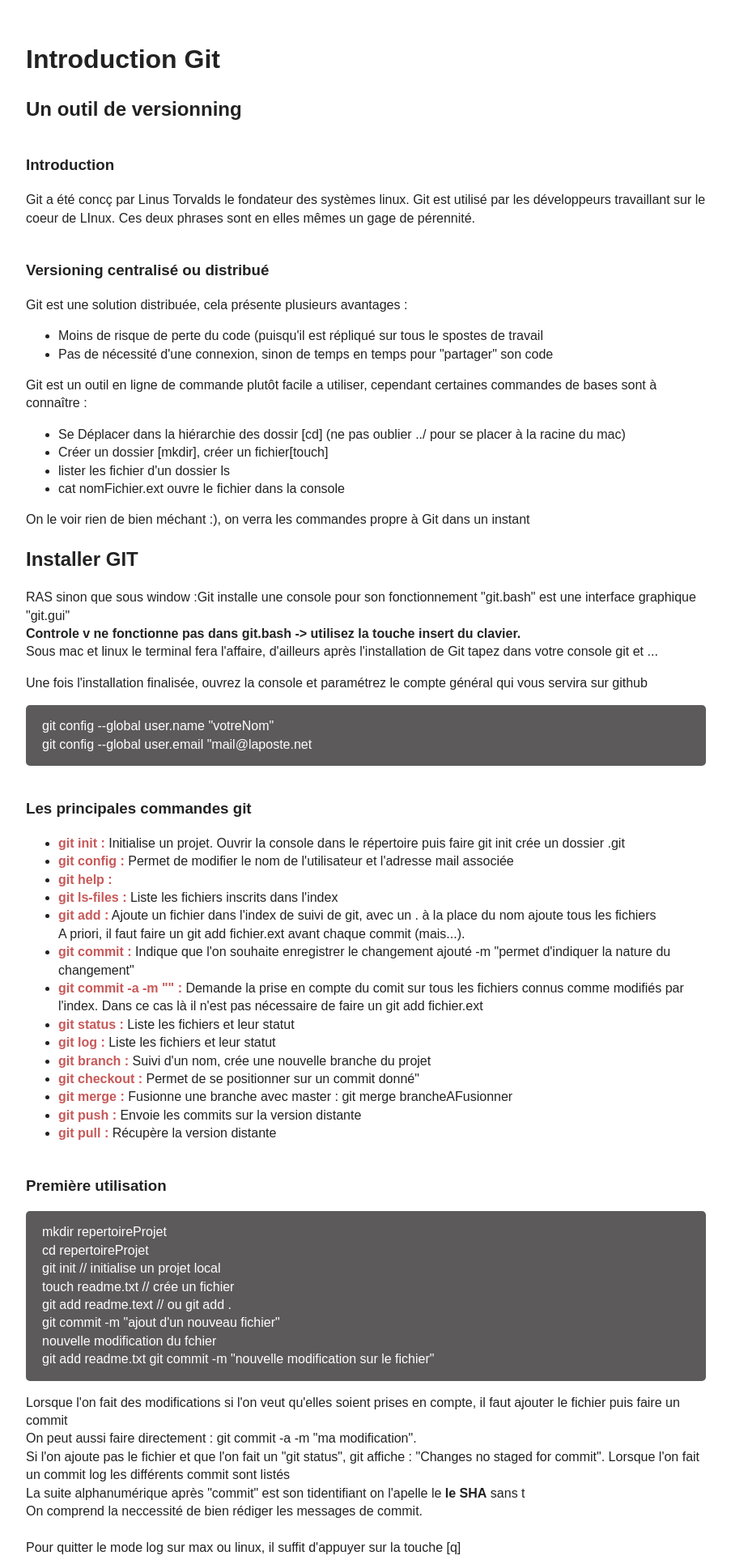
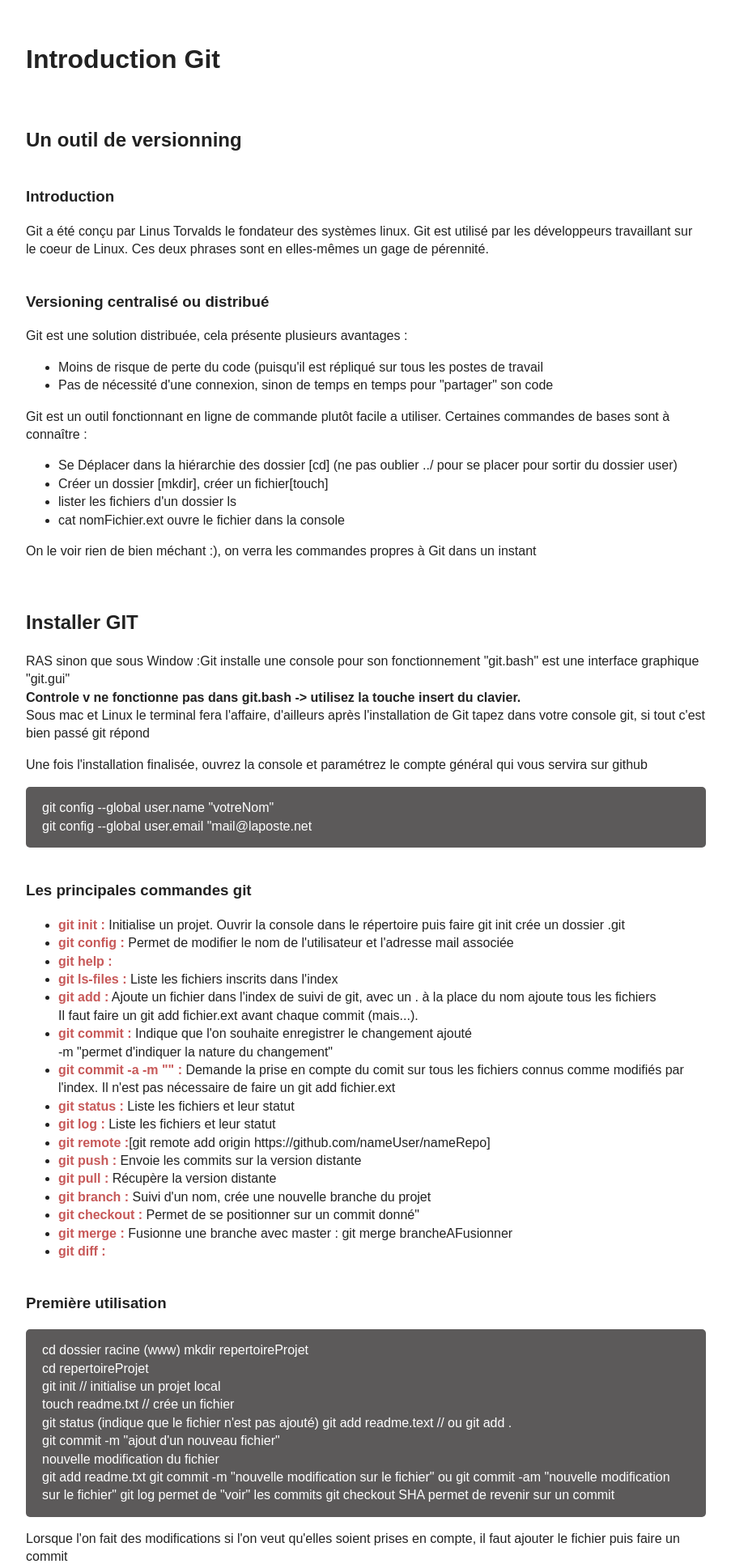
Before and after one commit to rogerlenoir/cours-git, a PHP site: page / in a window 1280 px wide. Shown: the top 1932 px of the page at 81% size, without its empty margins (188-1091 px from the left). Run offline with PHP 8.4, Linux system fonts and the light colour scheme.

Commit message:
changement dans le css et ajout du paragraphe sur les branches

```diff
--- a/css/main.css
+++ b/css/main.css
@@ -189,10 +189,8 @@ textarea {
 }
 
 
-}
-
 h2{
-	margin-top:40px;
+	margin-top:60px;
 }
 
 h3{
--- a/index.php
+++ b/index.php
@@ -34,7 +34,7 @@
 		Introduction
 	</h3>
 	<p>
-		Git a été concç par Linus Torvalds le fondateur des systèmes linux. Git est utilisé par les développeurs travaillant sur le coeur de LInux. Ces deux phrases sont en elles mêmes un gage de pérennité.<br>
+		Git a été conçu par Linus Torvalds le fondateur des systèmes linux. Git est utilisé par les développeurs travaillant sur le coeur de Linux. Ces deux phrases sont en elles-mêmes un gage de pérennité.<br>
 	</p>
 	<h3>
 		Versioning centralisé ou distribué
@@ -43,29 +43,29 @@
 		Git est une solution distribuée, cela présente plusieurs avantages :
 	</p>
 	<ul>
-		<li>Moins de risque de perte du code (puisqu'il est répliqué sur tous le spostes de travail</li>
+		<li>Moins de risque de perte du code (puisqu'il est répliqué sur tous les postes de travail</li>
 		<li>Pas de nécessité d'une connexion, sinon de temps en temps pour "partager" son code</li>
 	</ul>
 	<p>
-		Git est un outil en ligne de commande plutôt facile a utiliser, cependant certaines commandes de bases sont à connaître : <br>
+		Git est un outil fonctionnant en ligne de commande plutôt facile a utiliser. Certaines commandes de bases sont à connaître : <br>
 	</p>
 	<ul>
-		<li>Se Déplacer dans la hiérarchie des dossir [cd] (ne pas oublier ../ pour se placer à la racine du mac)</li>
+		<li>Se Déplacer dans la hiérarchie des dossier [cd] (ne pas oublier ../ pour se placer pour sortir du dossier user)</li>
 		<li>Créer un dossier [mkdir], créer un fichier[touch]</li>
-		<li>lister les fichier d'un dossier ls</li>
+		<li>lister les fichiers d'un dossier ls</li>
 		<li>cat nomFichier.ext ouvre le fichier dans la console</li>
 	</ul>
 	<p>
-		On le voir rien de bien méchant :), on verra les commandes propre à Git dans un instant
+		On le voir rien de bien méchant :), on verra les commandes propres à Git dans un instant
 	</p>
 
 	<h2>
 		Installer GIT
 	</h2>
 	<p>
-		RAS sinon que sous window :Git installe une console pour son fonctionnement "git.bash" est une interface graphique "git.gui"<br>
+		RAS sinon que sous Window :Git installe une console pour son fonctionnement "git.bash" est une interface graphique "git.gui"<br>
 		<strong>Controle v ne fonctionne pas dans git.bash -> utilisez la touche insert du clavier.</strong><br>
-		Sous mac et linux le terminal fera l'affaire, d'ailleurs après l'installation de Git tapez dans votre console git et ...
+		Sous mac et Linux le terminal fera l'affaire, d'ailleurs après l'installation de Git tapez dans votre console git, si tout c'est bien passé git répond
 	</p>
 	<p>
 		Une fois l'installation finalisée, ouvrez la console et paramétrez le compte général qui vous servira sur github
@@ -83,48 +83,57 @@
 		<li><strong class="brique">git help :</strong></li>
 		<li><strong class="brique">git ls-files :</strong> Liste les fichiers inscrits dans l'index</li>
 		<li><strong class="brique">git add :</strong> Ajoute un fichier dans l'index de suivi de git, avec un . à la place du nom ajoute tous les fichiers<br>
-			A priori, il faut faire un git add fichier.ext avant chaque commit (mais...).
-		<li><strong class="brique">git commit :</strong> Indique que l'on souhaite enregistrer le changement ajouté -m "permet d'indiquer la nature du changement"</li>
-		<li><strong class="brique">git commit -a -m "" :</strong> Demande la prise en compte du comit sur tous les fichiers connus comme modifiés par l'index. Dans ce cas là il n'est pas nécessaire de faire un git add fichier.ext</li>
+			Il faut faire un git add fichier.ext avant chaque commit (mais...).
+		<li><strong class="brique">git commit :</strong> Indique que l'on souhaite enregistrer le changement ajouté <br>
+			-m "permet d'indiquer la nature du changement"</li>
+		<li><strong class="brique">git commit -a -m "" :</strong> Demande la prise en compte du comit sur tous les fichiers connus comme modifiés par l'index. Il n'est pas nécessaire de faire un git add fichier.ext</li>
 		<li><strong class="brique">git status :</strong> Liste les fichiers et leur statut</li>
 		<li><strong class="brique">git log  :</strong> Liste les fichiers et leur statut</li>
+		<li><strong class="brique">git remote :</strong>[git remote add origin https://github.com/nameUser/nameRepo]</li>
+		<li><strong class="brique">git push :</strong> Envoie les commits sur la version distante</li>
+		<li><strong class="brique">git pull :</strong> Récupère la version distante</li>
 		<li><strong class="brique">git branch :</strong> Suivi d'un nom, crée une nouvelle branche du projet</li>
 		<li><strong class="brique">git checkout :</strong> Permet de se positionner sur un commit donné"</li>
 		<li><strong class="brique">git merge :</strong> Fusionne une branche avec master : git merge brancheAFusionner</li>
-		<li><strong class="brique">git push :</strong> Envoie les commits sur la version distante</li>
-		<li><strong class="brique">git pull :</strong> Récupère la version distante</li>
+		<li><strong class="brique">git diff :</strong></li>
 	</ul>
 	<h3>
 		Première utilisation
 	</h3>
 	<p class="console">
+		cd dossier racine (www)
 		mkdir repertoireProjet<br>
 		cd repertoireProjet<br>
 		git init // initialise un projet local<br>
 		touch readme.txt // crée un fichier<br>
+		git status (indique que le fichier n'est pas ajouté)
 		git add readme.text // ou git add .<br>
 		git commit -m "ajout d'un nouveau fichier"<br>
-		nouvelle modification du fchier<br>
+		nouvelle modification du fichier<br>
 		git add readme.txt
 		git commit -m "nouvelle modification sur le fichier"
+		ou git commit -am "nouvelle modification sur le fichier"
+		git log permet de "voir" les commits
+		git checkout SHA permet de revenir sur un commit
+
 	</p>
 
 	<p>
 		Lorsque l'on fait des modifications si l'on veut qu'elles soient prises en compte, il faut ajouter le fichier puis faire un commit<br>
 		On peut aussi faire directement : git commit -a -m "ma modification".<br>
-		Si l'on ajoute pas le fichier et que l'on fait un "git status", git affiche : "Changes no staged for commit".
+		Si l'on n'ajoute pas le fichier et que l'on fait un "git status", git affiche : "Changes no staged for commit".
 		Lorsque l'on fait un commit log les différents commit sont listés<br>
-		La suite alphanumérique  après "commit" est son tidentifiant on l'apelle le <strong>le SHA</strong> sans t<br>
+		La suite alphanumérique  après "commit" est son identifiant on l'apelle le <strong>le SHA</strong> sans t<br>
 		On comprend la neccessité de bien rédiger les messages de commit.<br><br>
 		Pour quitter le mode log sur max ou linux, il suffit d'appuyer sur la touche [q]<br>
 	</p>
 	<h3>
-		[git checkout]
+		[git checkout SHA]
 	</h3>
 	<p>
 		Il est possible de revenir à une version antérieure d'un fichier.<br>
 		On fait un [git log] pour afficher les différents commits. on récupère le SHA correspondant à la modification que l'on souhaite revoir.<br>
-		Puis [git checkout SHA] ramène tous les fichiers à la version correspondant à la date du SHA.<br>
+		Puis [git checkout SHA] ramène tous les fichiers à la version correspondants à la date du SHA.<br>
 		On vérifie son/ou ses fichiers.<br>
 		S'il n'y a pas d'erreur on revient sur le dernier commit par un [git checkout master].<br>
 		Et on réitère jusqu'à ce que l'on trouve la version bugguée.<br>
@@ -133,39 +142,33 @@
 		Supprimer un commit ?
 	</h3>
 	<p>
-		On ne peut pas vraiment supprimer un commit, on peut juste fiare [git revert SHAcommit] qui fait l'inverse du précédent... Pas très pratique.<br>
-		reste la commande [git reset hard] mais pou rl'instant je ne la maaitrise pas...
+		On ne peut pas vraiment supprimer un commit, on peut juste faire [git revert SHAcommit] qui fait l'inverse du précédent... Pas très pratique.<br>
+		reste la commande [git reset hard] mais pour l'instant je ne la maîtrise pas...
 	</p>
 	<h2>
-		Github le versionning distant
-	</h2>
-
-	<h2>
-		Github
+		Github : le versioning distant
 	</h2>
 	<h3>
 		Le leader mondial du repositery open source
 	</h3>
 	<p>
-		Github est avant toute chose un réseau siocial pas du tout réservé aux développeur. Ce peut-être un endroit de partage de code, bien sûr, mais aussi de photos, de maquettes ...<br>
-		Comme tous les réseaux sociaux, on peut "suivre" d'autres utilisateurs.<br>
-		Il faut savoir que GitHub est réseau social qui vous protège et ne charche pas à vous spolier droits d'auteur comme le font certains ...<br>
+		Github est avant toute chose un réseau social pas du tout réservé aux développeurs. Ce peut-être un endroit de partage de code, bien sûr, mais aussi de photos, de maquettes ...<br>
 		Lorsque vous créez un compte, Github vous propose un compte illimié ouvert, ou compte privé (7$/mois).
 	</p>
 	<p>
-		Github ne sert donc pas qu'à déposer une copie des vos codes en un endroit sûr. Dans la version gratuite, vos codes sont "open source", ils sont déposés pour être partagés, ce qui signifie aussi que vous pourrez aussi récupérer des morceaux de code.
+		Github ne sert donc pas qu'à déposer une copie de vos codes en un endroit sûr. Dans la version gratuite, vos codes sont "open source", ils sont déposés pour être partagés, ce qui signifie aussi que vous pourrez aussi récupérer des morceaux de code sur le compte des autres développeurs.
 	</p>
 	<p>
-		D'autre part en navigant sur le compte de vos librairies vavorites, vous pourrez déposer des issues et espérer trouver réponse.
+		D'autre-part en navigant sur le compte de vos librairies favorites, vous pourrez déposer des issues et espérer trouver réponse.
 	</p>
 	<p>
-		Et vos pourrez proposer des Pull Request pour proposer des solutions à certains problèmes.
+		Et vous pourrez proposer des Pull Request pour proposer des solutions à certains problèmes.
 	</p>
 	<p>
 		Sur github, on peut aussi déposer du code dans des [GITS].<br>
 		les Gits proposent une manière élégante de partager des fichiers, du code ..., les GITS peuvent être publics ou privé.<br>
-		Publics les GITS sont accessible par un moteur de recherche<br>
-		Privés, ils ne son taccessibles qu' à ceux qui connaissent leur URL.<br>
+		Publics, les GITS sont accessible par un moteur de recherche<br>
+		Privés, ils ne sont accessibles qu' à ceux qui connaissent leur URL.<br>
 		Les GITS peuvent être clonés, téléchargés, et même incorporés s'ils supportent le javascript.<br>
 		Pour utiliser les GITS il suffit d'aller sur l'URL <a href="https://gist.github.com">https://gist.github.com</a>
 	</p>
@@ -173,25 +176,64 @@
 		[git clone]
 	</h3>
 	<p>
-		De nombreuses librairies son tdéposées sur github, une fois sur la page de la librairie que l'on souhaite utiliser dans son projet, il suffit de chercher le bouton [clone or download] puis de copier l'adresse. De retour dans la console on peut faire [git clone url] puis le transfert se lance. Une fois l'archive chargée elle est automatiquement décompressée puis contrôlée.
+		De nombreuses librairies sont déposées sur github. Une fois sur la page de la librairie que l'on souhaite utiliser, il suffit de chercher le bouton [clone or download] puis de copier l'adresse. De retour dans la console en local, on peut faire [git clone url] puis le transfert se lance. Une fois l'archive chargée elle est automatiquement décompressée puis contrôlée.
 	</p>
 	<h3>
-		[git remote]
+		[git remote] enregistrer un serveur distant
 	</h3>
-	<p>Faire un remote c'est</p>
 	<ul>
-		<li>Ecrire son code en local</li>
-		<li>Faire les commits et les vérifications</li>
-		<li>Ensuite sauvegarder et éventuellement partager son code sur GitHub ou BitBucklet ou même sur un serveur dédié</li>
+		<li>Si le dépôt local n'est pas encore cloné sur le dépot distant on peut le connecter au serveur distant. Pour indiquer l'adresse on fait :<br>
+			<strong>[git remote add origin https://github.com/nameUser/nameRepo]</strong></li>
+		<li>Une fois que la connexion est établie on peut faire <br>
+			<strong>[git push -u origin master]</strong></li>
 	</ul>
 	<p>
-		Envoyer un dossier local sur Github se fait en trois temps :
+		Entrons dans le détail :<br>
+		[remote] signifie "copie distante" [add] "ajoute" [origin] le "serveur désigné "origin" qui est par convention le serveur par defaut [url] l'adresse, le plus souvent "https://github.com/nameUser/nameRepo" <br>
+		Si on avait un autre serveur on pourrait écrire : [git remote add <strong>serveur-2 https://adresse serveur</strong>]
+		Si on été parti d'un projet distant ...
 	</p>
-	<ul>
-		<li>[git remote add origin https://github.com/nameUser/nameRepo]</li>
-		<li>[git push -u origine master]</li>
-		<li>Entrer son login et son mot de passe.</li>
-	</ul>
+	<h3>
+		[git push] envoyer les modifications sur github
+	</h3>
+	<p>
+		Après chaque commit, si l'on fait un [git status], git nous avertit que nous n'avons pas envoyé la dernière modification sur le serveur<br>
+		<em>Your branch is ahead of 'origin master' by 1 commit</em><br>
+		Si l'on veut envoyer son dernier commit on fait un :<br>
+		<strong>[git push origin master]</strong> "git pousse sur origin master"<br>
+		[git status] donne alors <em>Your branch is up-to-date width origin/master</em>
+	</p>
+	<h3>[git pull] Récupérer des informations depuis Github</h3>
+	<p>
+		Deux cas de figure peuvent se présenter. Soit on a modifié un fichier directement sur github, soit un collègue à "pusher" ses propres modifs, quoiqu'il en soit le but est de récupérer ses informations. C'est trés simple, il suffit de faire :<br>
+		<strong>[git pull remote master]</strong>
+	</p>
+	<h2>
+		Git  et le travail collaboratif
+	</h2>
+	<p>
+		Avec Git on peut faire des développements parallèles indépendament du développement en cours. Par exemple : développer une fonctionnalité, faire un test. C'est surtout pratique lorsque l'on veut travailler à plusieurs<br>
+		Visualisons notre travail sous la forme d'une route, pour l'instant nous travaillons sur la route principale (master). Si nous voulons développer une fonctionnalité indépendamment de master, nous pouvons créer un embrachement. A partir de cet embracnchement nous développerons un code totalement indépendant de la route principale (de master). Lorsque notre fonctionnalité sera terminée,, nous pourrons rejoindre la route principale tout en lui ajoutant notre travail<br>
+		Cette façon de fonctionner est surtout intéressante lorsque l'on travaille à plusieurs. Un développeur travaille sur une fonctionnalité à partir du code réalisé en commun mais dans un espace réservé. Lorsqu'il a terminé son travail il propose l'intégration de ce travail au travail commun.
+	</p>
+	<h3>
+		[git branch]
+	</h3>
+	<p>
+		Si l'on fait <strong>[git branch]</strong>la console nos renvoie "master" (pour peu que nous n'ayons pas créé de branches)<br>
+		<strong>[git branch maBranche]</strong> crée une branche.<br>
+		<strong>[git branch]</strong>renvoie les deux branches avec une astérix devant la branche sur laquelle on travaille.<br>
+		<strong>[git checkout maBranche]</strong>déplace l'utilisateur sur la branche maBranche.<br>
+		<strong>[git branch]</strong> montre bien que l'on vient de se déplacer sur la nouvelle branche.<br>
+		Si l'on fait des modifs dans maBranche celma n'affecte pas le master.<br>
+		On peut vérifier cela en faisant des [git log] sur chacune des deux branches (master et maBranche).<br>
+		Si l'on souhaite ajouter à master maBranche, il faut se placer dans master :<br>
+		<strong>[git checkout master]</strong> puis : <br>
+		<strong>[git merge maBranche]</strong><br>
+		Bien sûr on peut fusionner master dans maBranche, il suffit de se positionner dans maBranche et ...<br>
+	</p>
+
+
 
 
 	<footer></footer>
```
